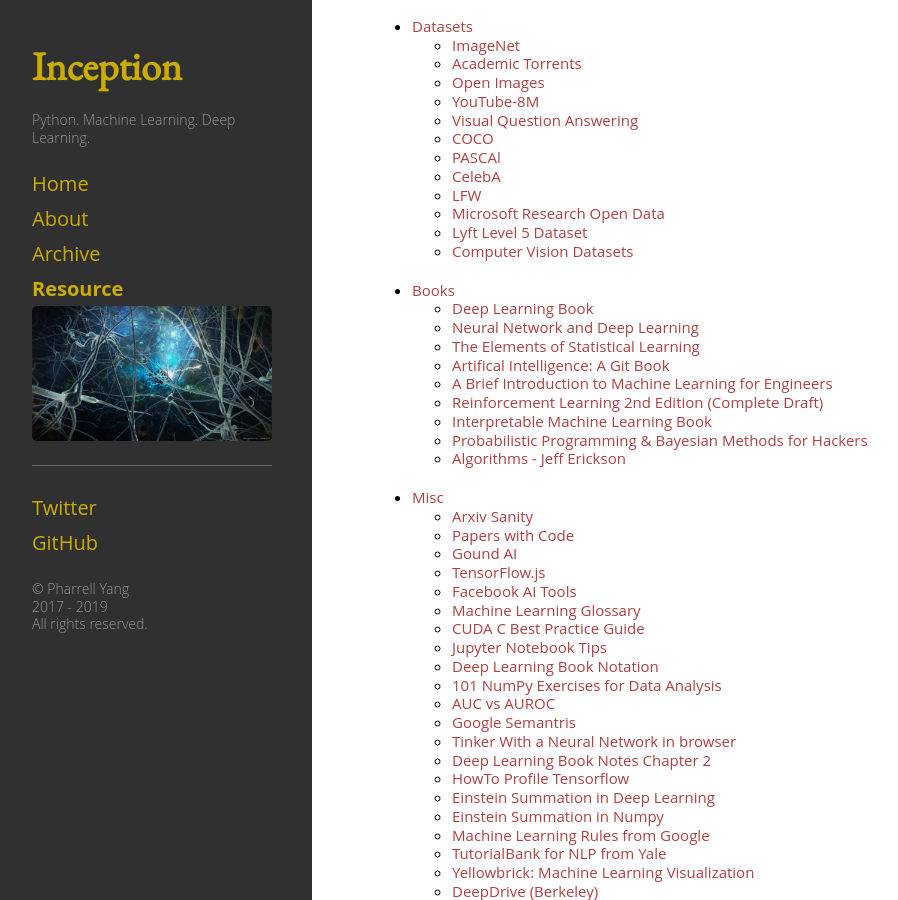
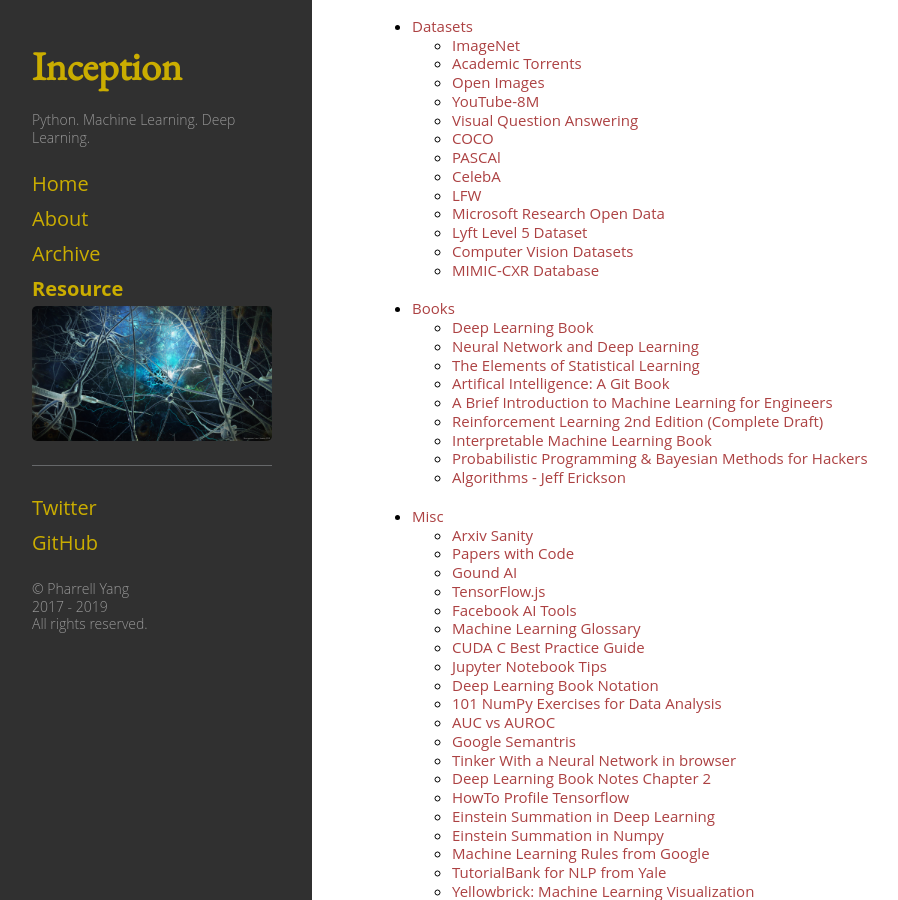
Before and after one commit to pharrellyhy/pharrellyhy.github.io.bakcup, a Jekyll site: the page built from resource.md, in a window 1280 px wide and 900 px high, scrolled down 3146 px. Shown: the whole window, without its empty margins (8-906 px from the left). Built offline with Jekyll 4.4.1, drawn with Linux system fonts in a browser that asks for light colours.

Commit message:
updates resource

```diff
--- a/_data/nav.yml
+++ b/_data/nav.yml
@@ -493,6 +493,9 @@
     - title: "Computer Vision Datasets"
       url: "https://www.visualdata.io/"
 
+    - title: "MIMIC-CXR Database"
+      url: "https://physionet.org/content/mimic-cxr/2.0.0/"
+
 
 - title: "Books"
   sublinks:
```
